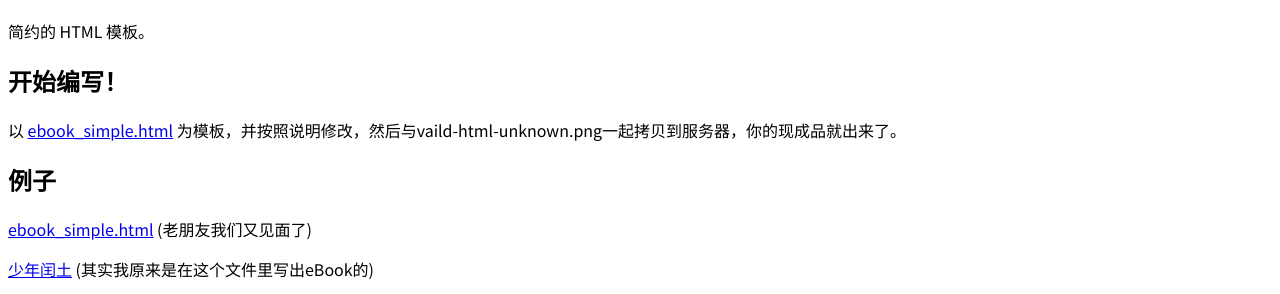
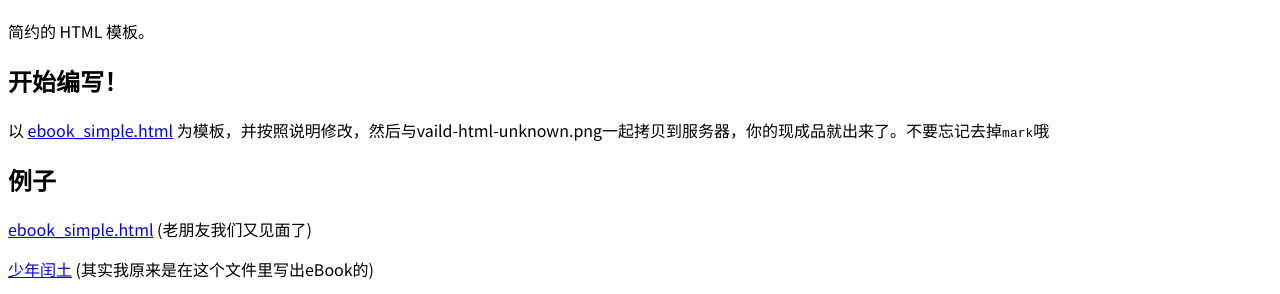
Before and after one commit to Dobby233Liu/eBook, a plain HTML site: page index.html in a window 1280 px wide. Shown: the part 70-364 px from the top of the page. Drawn offline with Linux system fonts and the light colour scheme.

Commit message:
Update index.html

```diff
--- a/index.html
+++ b/index.html
@@ -4,7 +4,7 @@
 <meta content="width=device-width,initial-scale=1,maximum-scale=1" name="viewport">
 <meta content="telephone=no" name="format-detection">
     <meta charset="utf-8">
-    <title>eBook - 这是标题</title>
+    <title>eBook</title>
     <link rel="stylesheet" href="http://fonts.googleapis.com/earlyaccess/notosanssc.css">
 </head>
 <body style="font-family:'Noto Sans SC'; font-weight:500;">
@@ -13,7 +13,7 @@
 
 <h2 id="开始编写">开始编写！</h2>
 
-<p>以 <a href="https://github.com/Dobby233Liu/eBook/blob/gh-pages/ebook_simple.html">ebook_simple.html</a> 为模板，并按照说明修改，然后与vaild-html-unknown.png一起拷贝到服务器，你的现成品就出来了。</p>
+<p>以 <a href="https://github.com/Dobby233Liu/eBook/blob/gh-pages/ebook_simple.html">ebook_simple.html</a> 为模板，并按照说明修改，然后与vaild-html-unknown.png一起拷贝到服务器，你的现成品就出来了。不要忘记去掉<code>mark</code>哦</p>
 
 <h2 id="例子">例子</h2>
 
```
